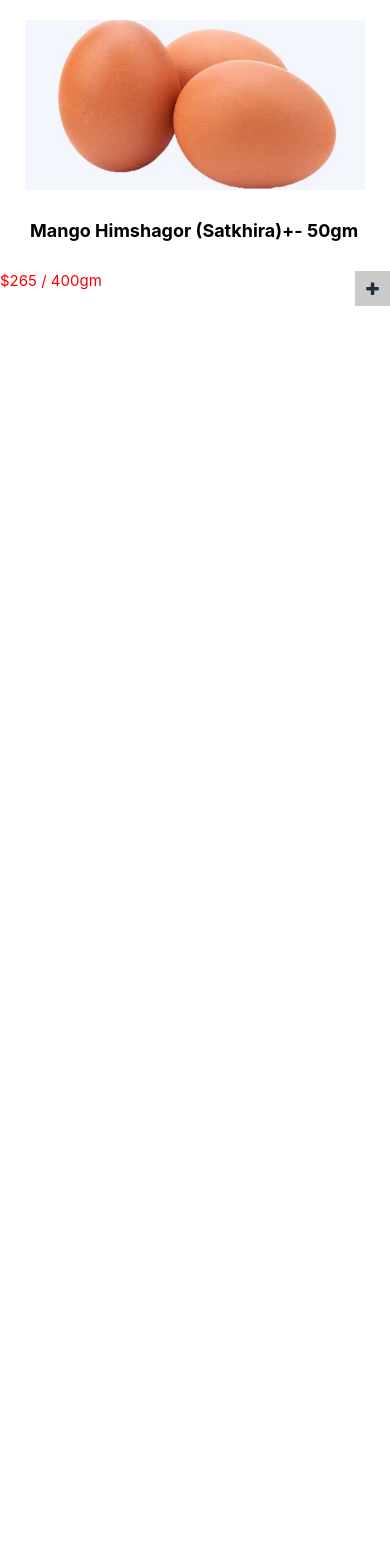
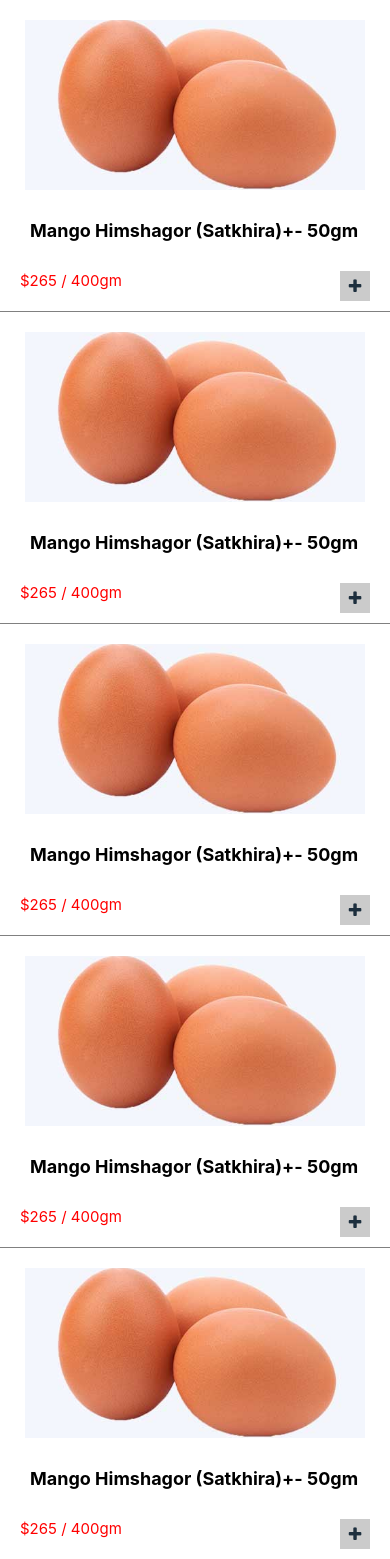
Before and after one commit to manishankarvakta/tcm-shopping, a React Native app: screen / in a window 390 px wide. Before the commit the page ends 844 px from the top, so only its background shows below. Built offline with nearby package versions, Linux system fonts and the light colour scheme.

Commit message:
offer page

```diff
--- a/App.js
+++ b/App.js
@@ -16,6 +16,8 @@ import FlashSaleStackNav from "./Navigation/FlashSaleStackNav";
 import FlashsaleProductNav from "./Navigation/FlashsaleProductNav";
 import HomeScreen from "./Screens/Home/HomeScreen";
 import OffersScreen from "./Screens/Home/OffersScreen";
+import { Provider } from "react-redux";
+import { store } from "./Screens/Redux/Store/Store";
 
 
 
@@ -44,9 +46,12 @@ export default function App() {
   }, []);
 
   return (
-    <NavigationContainer>
-       <OffersScreen />
-    </NavigationContainer>
+    <Provider store={store
+    }>
+      <NavigationContainer>
+        <OffersScreen />
+      </NavigationContainer>
+    </Provider>
   );
 }
 
--- a/Components/ProductCard.js
+++ b/Components/ProductCard.js
@@ -10,9 +10,16 @@ import Icon from "react-native-vector-icons/FontAwesome";
 import React from "react";
 import { useNavigation } from '@react-navigation/native';
 import Routes from "../Utility/Routes";
+import { useDispatch } from "react-redux";
+import { AddToCart } from "../Screens/Redux/CartSlice";
 
 const ProductCard = () => {
   const navigation = useNavigation()
+  const dispatch = useDispatch()
+  const handlePress = () => {
+    // Dispatch an event or action here
+    dispatch({ type: 'BUTTON_PRESSED' });
+  };
   const data = [
     { id: '1', imageUrl: require("../assets/FlashSales/f9.jpg"), title: 'Item 1', name: "Mango", price: "320TK", weight: "4kg", },
     { id: '2', imageUrl: require("../assets/Freshfood/7.jpg"), title: 'Item 2', name: "Apple", price: "320TK", weight: "2kg",  },
@@ -44,7 +51,7 @@ const ProductCard = () => {
             <Text style={styles.price}>Price: {item.price}</Text>
              <View style={styles.cartStyle}>
                 <Text style={styles.quantity}>{item.weight}</Text>
-               <TouchableOpacity>
+               <TouchableOpacity onPress={AddToCart(data)}>
                <Icon name="shopping-cart" size={24} color="gray" />
                </TouchableOpacity>
              </View>
--- a/Screens/Home/OffersScreen.js
+++ b/Screens/Home/OffersScreen.js
@@ -11,9 +11,73 @@ export default function OffersScreen() {
           <Image source={require("../../assets/PopularProduct/p2.jpg")} style={{ width: 340, height: 170,marginTop:20,}} />
       </View>
             <Text style={{marginTop:10 ,fontWeight: 'bold', fontSize: 18,margin:30}}>Mango Himshagor (Satkhira)+- 50gm</Text>
-            <View style={{flexDirection:"row",justifyContent:"space-between",}}>
+            <View style={{flexDirection:"row",justifyContent:"space-between",marginHorizontal:20,paddingBottom:10}}>
             <Text style={{color:"red" ,fontSize: 15,}}>$265 / 400gm</Text>
-            <TouchableOpacity  style={{marginBottom:20 ,backgroundColor:"#CBCBCB" ,height:35,width:35,   alignItems: 'center',justifyContent: 'center',}}>
+            <TouchableOpacity  style={{ backgroundColor:"#CBCBCB" ,height:30,width:30,   alignItems: 'center',justifyContent: 'center',}}>
+            <FontAwesome name="plus" size={16} color="#1D2F3E"  />
+            </TouchableOpacity >
+            </View>
+        </View>
+      </View>
+
+      <View>
+        <View>
+        <View style={{alignItems: 'center',borderTopWidth:1,borderTopColor:"gray"}} >
+          <Image source={require("../../assets/PopularProduct/p2.jpg")} style={{ width: 340, height: 170,marginTop:20,}} />
+      </View>
+            <Text style={{marginTop:10 ,fontWeight: 'bold', fontSize: 18,margin:30}}>Mango Himshagor (Satkhira)+- 50gm</Text>
+            <View style={{flexDirection:"row",justifyContent:"space-between",marginHorizontal:20,paddingBottom:10}}>
+            <Text style={{color:"red" ,fontSize: 15,}}>$265 / 400gm</Text>
+            <TouchableOpacity  style={{ backgroundColor:"#CBCBCB" ,height:30,width:30,   alignItems: 'center',justifyContent: 'center',}}>
+            <FontAwesome name="plus" size={16} color="#1D2F3E"  />
+            </TouchableOpacity >
+            </View>
+        </View>
+      </View>
+
+
+      <View>
+        <View>
+        <View style={{ alignItems: 'center',borderTopWidth:1,borderTopColor:"gray"}} >
+          <Image source={require("../../assets/PopularProduct/p2.jpg")} style={{ width: 340, height: 170,marginTop:20,}} />
+      </View>
+            <Text style={{marginTop:10 ,fontWeight: 'bold', fontSize: 18,margin:30}}>Mango Himshagor (Satkhira)+- 50gm</Text>
+            <View style={{flexDirection:"row",justifyContent:"space-between",marginHorizontal:20,paddingBottom:10}}>
+            <Text style={{color:"red" ,fontSize: 15,}}>$265 / 400gm</Text>
+            <TouchableOpacity  style={{ backgroundColor:"#CBCBCB" ,height:30,width:30,   alignItems: 'center',justifyContent: 'center',}}>
+            <FontAwesome name="plus" size={16} color="#1D2F3E"  />
+            </TouchableOpacity >
+            </View>
+        </View>
+      </View>
+
+
+
+      <View>
+        <View>
+        <View style={{ alignItems: 'center',borderTopWidth:1,borderTopColor:"gray"}} >
+          <Image source={require("../../assets/PopularProduct/p2.jpg")} style={{ width: 340, height: 170,marginTop:20,}} />
+      </View>
+            <Text style={{marginTop:10 ,fontWeight: 'bold', fontSize: 18,margin:30}}>Mango Himshagor (Satkhira)+- 50gm</Text>
+            <View style={{flexDirection:"row",justifyContent:"space-between",marginHorizontal:20,paddingBottom:10}}>
+            <Text style={{color:"red" ,fontSize: 15,}}>$265 / 400gm</Text>
+            <TouchableOpacity  style={{ backgroundColor:"#CBCBCB" ,height:30,width:30,   alignItems: 'center',justifyContent: 'center',}}>
+            <FontAwesome name="plus" size={16} color="#1D2F3E"  />
+            </TouchableOpacity >
+            </View>
+        </View>
+      </View>
+
+
+      <View>
+        <View>
+        <View style={{ alignItems: 'center',borderTopWidth:1,borderTopColor:"gray"}} >
+          <Image source={require("../../assets/PopularProduct/p2.jpg")} style={{ width: 340, height: 170,marginTop:20,}} />
+      </View>
+            <Text style={{marginTop:10 ,fontWeight: 'bold', fontSize: 18,margin:30}}>Mango Himshagor (Satkhira)+- 50gm</Text>
+            <View style={{flexDirection:"row",justifyContent:"space-between",marginHorizontal:20,paddingBottom:10}}>
+            <Text style={{color:"red" ,fontSize: 15,}}>$265 / 400gm</Text>
+            <TouchableOpacity  style={{ backgroundColor:"#CBCBCB" ,height:30,width:30,   alignItems: 'center',justifyContent: 'center',}}>
             <FontAwesome name="plus" size={16} color="#1D2F3E"  />
             </TouchableOpacity >
             </View>
--- /dev/null
+++ b/Screens/Redux/CartSlice.js
@@ -0,0 +1,18 @@
+import { createSlice } from "@reduxjs/toolkit";
+
+
+const initialState = {
+    cart: [],
+};
+
+const cartSlice = createSlice ({
+    name: "cart",
+    initialState,
+    reducers:{
+        AddToCart:(state,action) => {
+            state.cart.push(action.payload)
+        }
+    },
+})
+export const {AddToCart} = cartSlice.actions;
+export default cartSlice.reducer
--- /dev/null
+++ b/Screens/Redux/Store/Store.js
@@ -0,0 +1,8 @@
+import { configureStore } from '@reduxjs/toolkit'
+import CartSlice from '../CartSlice'
+
+export const store = configureStore({
+  reducer: {
+    cart: CartSlice ,
+  },
+})
```
Also changed, not shown: Screens/Home/CartScreen.js (+16 -0 lines).
